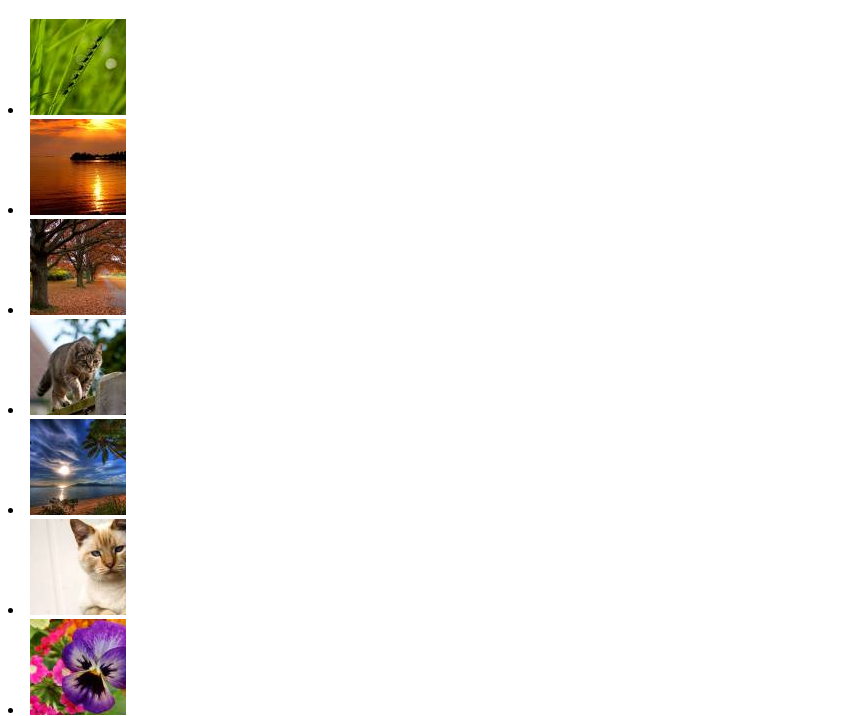
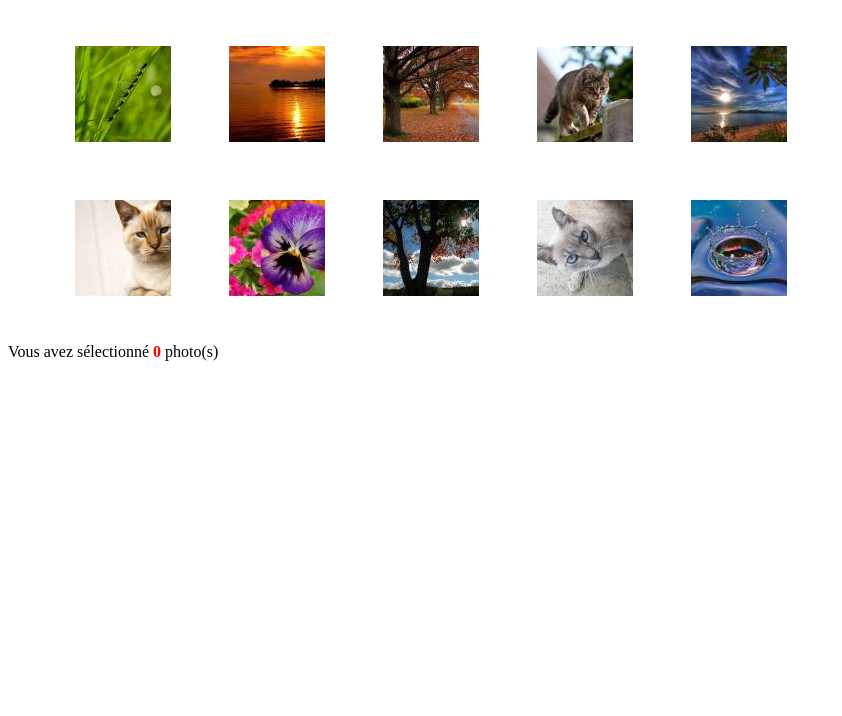
Before and after one commit to ALM1348/selecteur_photo, a plain HTML site: page index.html in a window 1280 px wide. Shown: the part 61-777 px from the top of the page, without its empty margins (0-842 px from the left). Drawn offline with Linux system fonts and the light colour scheme; files that its build step writes are made by us from their sources.

Commit message:
modif style css

```diff
--- a/css/style.css
+++ b/css/style.css
@@ -1,8 +1,28 @@
-*{
+/**{
     box-sizing: border-box;
+}*/
+
+div{
+    list-style: none;
+    max-width: 900px;
+
 }
 
-#photo-list:hover {
+li {
+    display: inline-block;
+    margin: 1em;
+    padding: 0.5em;
+    transition: background-color 2s;
+    cursor: pointer;
+
+
+}
+
+img {
+    padding: 3px;
+}
+
+#photos-list img:hover {
     background-color: silver;
 
 }
@@ -10,3 +30,8 @@
 .selected {
     background-color: forestgreen;
 }
+
+#total span {
+    color: red;
+    font-weight: bold;
+}
--- a/index.html
+++ b/index.html
@@ -4,7 +4,7 @@
     <meta charset="UTF-8">
     <meta name="viewport" content="width=device-width, initial-scale=1.0">
     <title>Sélecteur Photo</title>
-    <link href="style.css" rel="stylesheet">
+    <link href="/css/style.css" rel="stylesheet">
 </head>
 <body>
     <header>
@@ -12,7 +12,10 @@
     </header>
 
 <main>
-    <ul id="photos-list"></ul>
+    <div>
+
+
+    <ul id="photos-list">
         <li><img src="images/1.jpg" alt="Photo 1"></li>
         <li><img src="images/2.jpg" alt="Photo 2"></li>
         <li><img src="images/3.jpg" alt="Photo 3"></li>
@@ -24,8 +27,9 @@
         <li><img src="images/9.jpg" alt="Photo 9"></li>
         <li><img src="images/10.jpg" alt="Photo 10"></li>
     </ul>
- <p id="total">Vous avez sélectionné <em>0</em> photo(s)</p>
+    </div>
+ <p id="total">Vous avez sélectionné <span>0</span> photo(s)</p>
     </main>
-    <script src="script.js"></script>
+    <script src="script.js" defer></script>
 </body>
 </html>
```
